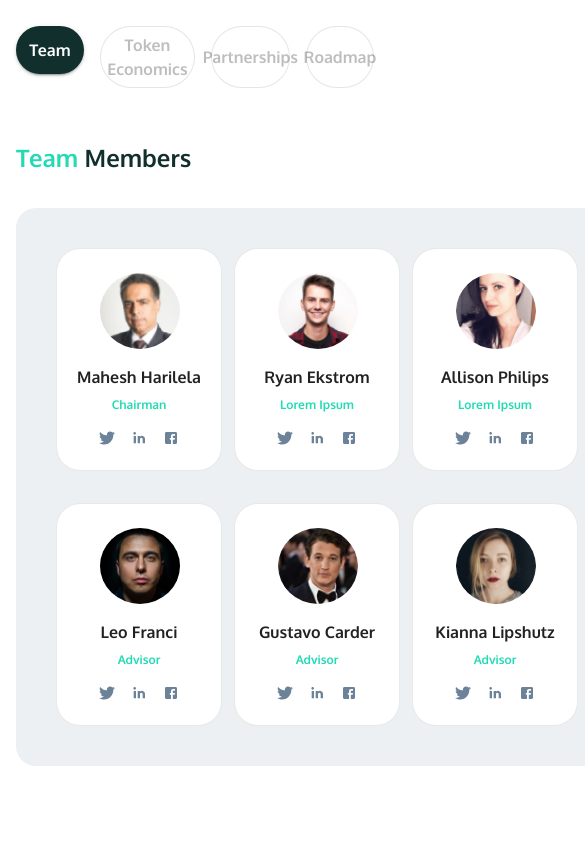
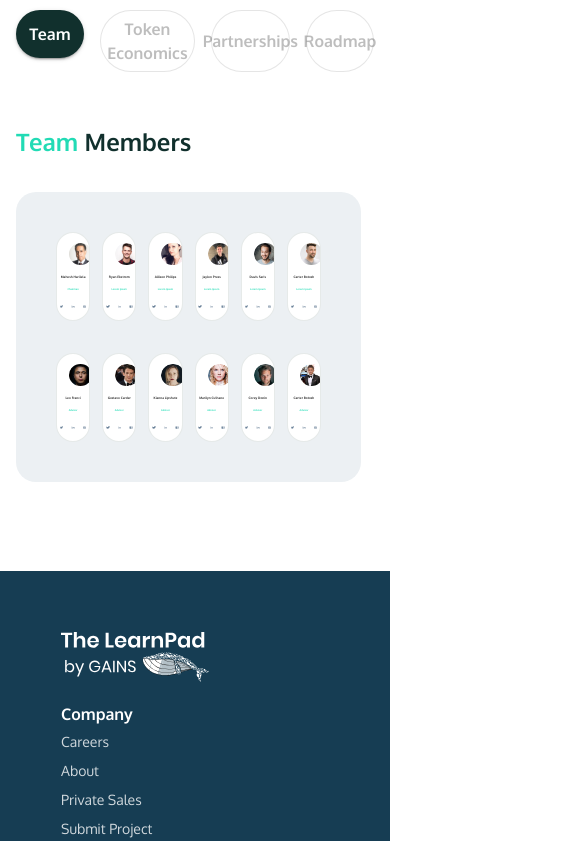
Before and after one commit to Faizan-Khalid99/project-detail-section, a React (Create React App) app: page / in a window 390 px wide. Shown: the part 1156-1997 px from the top of the page, 585 px wide, since content can reach past the window. Built offline with nearby package versions, Linux system fonts and the light colour scheme.

Commit message:
kind of responsive

```diff
--- a/src/Components/Header.jsx
+++ b/src/Components/Header.jsx
@@ -14,7 +14,8 @@ import {
   useMediaQuery,
   useTheme,
 } from "@mui/material";
-import HeaderLogo from "../Assets/HeaderLogo.svg";
+import { ReactComponent as HeaderLogo } from "../Assets/HeaderLogo.svg";
+// import HeaderLogo from "../Assets/HeaderLogo.svg";
 import NotificationIcon from "../Assets/NotificationIcon.svg";
 import HeaderProfilePic from "../Assets/HeaderProfilePic.png";
 import MenuIcon from "../Assets/MenuIcon.svg";
@@ -35,7 +36,7 @@ const Header = () => {
           <Box sx={{ flexGrow: 1 }}>
             <Link href="/">
               {" "}
-              <img src={HeaderLogo} alt="Logo" />
+              <HeaderLogo />
             </Link>
           </Box>
           <Box>
--- a/src/Components/SubHeader.jsx
+++ b/src/Components/SubHeader.jsx
@@ -11,6 +11,7 @@ const SubHeader = () => {
           sx={{
             display: "flex",
             marginTop: "24px",
+            overflow: "hidden",
           }}
         >
           <Button variant="outlined" color="secondary">
--- a/src/Components/Team.jsx
+++ b/src/Components/Team.jsx
@@ -10,6 +10,8 @@ import {
   Avatar,
   CardContent,
   Link,
+  createTheme,
+  useMediaQuery,
 } from "@mui/material";
 import { colors, FONT_WEIGHT } from "../Theme/theme";
 import TwitterCardIcon from "../Assets/TwitterCardIcon.svg";
@@ -27,7 +29,7 @@ import Gustavo from "../Assets/Gustavo.png";
 import Kianna from "../Assets/Kianna.png";
 import Marilyn from "../Assets/Marilyn.png";
 import Corey from "../Assets/Corey.png";
-
+const theme = createTheme();
 const ButtonSection = styled(Box)({
   marginTop: "52px",
 });
@@ -40,20 +42,34 @@ const TeamMemberSection = styled(Box)({
   padding: "40px",
   marginTop: "32px",
   width: "fit-content",
+  [theme.breakpoints.down("sm")]: {
+    width: "345px",
+  },
 });
 const CustomAvatar = styled(Avatar)({
   width: "80px",
   height: "76px",
   marginTop: "24px",
   marginLeft: "43px",
+  [theme.breakpoints.down("md")]: {
+    width: "23.39px",
+    height: "22.2px",
+    marginTop: "10px",
+    marginLeft: "12px",
+    marginBottom: "0px",
+  },
 });
 const Designation = styled(Typography)({
   fontWeight: FONT_WEIGHT.bold,
   fontSize: "12px",
   lineHeight: "15.15px",
   marginTop: "8px",
+  [theme.breakpoints.down("md")]: {
+    marginTop: "2px",
+  },
 });
 const Team = () => {
+  const isMobile = useMediaQuery(theme.breakpoints.down("md"));
   return (
     <Container fixed>
       <ButtonSection>
@@ -77,16 +93,21 @@ const Team = () => {
           <Card>
             <CustomAvatar alt="Mahesh" src={Mahesh} />
             <CardContent>
-              <Typography gutterBottom align="center" variant="h6">
+              <Typography
+                gutterBottom={isMobile ? false : true}
+                align="center"
+                variant="h6"
+              >
                 Mahesh Harilela
                 <Designation align="center" color="primary">
                   Chairman
                 </Designation>
               </Typography>
               <Stack
-                sx={{ marginTop: 2, display: "flex", justifyContent: "center" }}
+                sx={{ display: "flex", justifyContent: "center" }}
                 direction="row"
-                spacing={2}
+                spacing={isMobile ? 1 : 2}
+                mt={isMobile ? 0 : 2}
               >
                 <Link href="">
                   <img src={TwitterCardIcon} alt="twitter" />{" "}
@@ -103,16 +124,21 @@ const Team = () => {
           <Card>
             <CustomAvatar alt="Ryan" src={Ryan} />
             <CardContent>
-              <Typography gutterBottom align="center" variant="h6">
+              <Typography
+                gutterBottom={isMobile ? false : true}
+                align="center"
+                variant="h6"
+              >
                 Ryan Ekstrom
                 <Designation align="center" color="primary">
                   Lorem Ipsum
                 </Designation>
               </Typography>
               <Stack
-                sx={{ marginTop: 2, display: "flex", justifyContent: "center" }}
+                sx={{ display: "flex", justifyContent: "center" }}
                 direction="row"
-                spacing={2}
+                spacing={isMobile ? 1 : 2}
+                mt={isMobile ? 0 : 2}
               >
                 <Link href="">
                   <img src={TwitterCardIcon} alt="twitter" />{" "}
@@ -129,16 +155,21 @@ const Team = () => {
           <Card>
             <CustomAvatar alt="Allison" src={Allison} />
             <CardContent>
-              <Typography gutterBottom align="center" variant="h6">
+              <Typography
+                gutterBottom={isMobile ? false : true}
+                align="center"
+                variant="h6"
+              >
                 Allison Philips
                 <Designation align="center" color="primary">
                   Lorem Ipsum
                 </Designation>
               </Typography>
               <Stack
-                sx={{ marginTop: 2, display: "flex", justifyContent: "center" }}
+                sx={{ display: "flex", justifyContent: "center" }}
                 direction="row"
-                spacing={2}
+                spacing={isMobile ? 1 : 2}
+                mt={isMobile ? 0 : 2}
               >
                 <Link href="">
                   <img src={TwitterCardIcon} alt="twitter" />{" "}
@@ -155,16 +186,21 @@ const Team = () => {
           <Card>
             <CustomAvatar alt="Jaylon" src={Jaylon} />
             <CardContent>
-              <Typography gutterBottom align="center" variant="h6">
+              <Typography
+                gutterBottom={isMobile ? false : true}
+                align="center"
+                variant="h6"
+              >
                 Jaylon Press
                 <Designation align="center" color="primary">
                   Lorem Ipsum
                 </Designation>
               </Typography>
               <Stack
-                sx={{ marginTop: 2, display: "flex", justifyContent: "center" }}
+                sx={{ display: "flex", justifyContent: "center" }}
                 direction="row"
-                spacing={2}
+                spacing={isMobile ? 1 : 2}
+                mt={isMobile ? 0 : 2}
               >
                 <Link href="">
                   <img src={TwitterCardIcon} alt="twitter" />{" "}
@@ -181,16 +217,21 @@ const Team = () => {
           <Card>
             <CustomAvatar alt="Davis" src={Davis} />
             <CardContent>
-              <Typography gutterBottom align="center" variant="h6">
+              <Typography
+                gutterBottom={isMobile ? false : true}
+                align="center"
+                variant="h6"
+              >
                 Davis Saris
                 <Designation align="center" color="primary">
                   Lorem Ipsum
                 </Designation>
               </Typography>
               <Stack
-                sx={{ marginTop: 2, display: "flex", justifyContent: "center" }}
+                sx={{ display: "flex", justifyContent: "center" }}
                 direction="row"
-                spacing={2}
+                spacing={isMobile ? 1 : 2}
+                mt={isMobile ? 0 : 2}
               >
                 <Link href="">
                   <img src={TwitterCardIcon} alt="twitter" />{" "}
@@ -207,16 +248,21 @@ const Team = () => {
           <Card>
             <CustomAvatar alt="Carter" src={Carter} />
             <CardContent>
-              <Typography gutterBottom align="center" variant="h6">
+              <Typography
+                gutterBottom={isMobile ? false : true}
+                align="center"
+                variant="h6"
+              >
                 Carter Botosh
                 <Designation align="center" color="primary">
                   Lorem Ipsum
                 </Designation>
               </Typography>
               <Stack
-                sx={{ marginTop: 2, display: "flex", justifyContent: "center" }}
+                sx={{ display: "flex", justifyContent: "center" }}
                 direction="row"
-                spacing={2}
+                spacing={isMobile ? 1 : 2}
+                mt={isMobile ? 0 : 2}
               >
                 <Link href="">
                   <img src={TwitterCardIcon} alt="twitter" />{" "}
@@ -235,16 +281,21 @@ const Team = () => {
           <Card>
             <CustomAvatar alt="Leo" src={Leo} />
             <CardContent>
-              <Typography gutterBottom align="center" variant="h6">
+              <Typography
+                gutterBottom={isMobile ? false : true}
+                align="center"
+                variant="h6"
+              >
                 Leo Franci
                 <Designation align="center" color="primary">
                   Advisor
                 </Designation>
               </Typography>
               <Stack
-                sx={{ marginTop: 2, display: "flex", justifyContent: "center" }}
+                sx={{ display: "flex", justifyContent: "center" }}
                 direction="row"
-                spacing={2}
+                spacing={isMobile ? 1 : 2}
+                mt={isMobile ? 0 : 2}
               >
                 <Link href="">
                   <img src={TwitterCardIcon} alt="twitter" />{" "}
@@ -261,16 +312,21 @@ const Team = () => {
           <Card>
             <CustomAvatar alt="Gus" src={Gustavo} />
             <CardContent>
-              <Typography gutterBottom align="center" variant="h6">
+              <Typography
+                gutterBottom={isMobile ? false : true}
+                align="center"
+                variant="h6"
+              >
                 Gustavo Carder
                 <Designation align="center" color="primary">
                   Advisor
                 </Designation>
               </Typography>
               <Stack
-                sx={{ marginTop: 2, display: "flex", justifyContent: "center" }}
+                sx={{ display: "flex", justifyContent: "center" }}
                 direction="row"
-                spacing={2}
+                spacing={isMobile ? 1 : 2}
+                mt={isMobile ? 0 : 2}
               >
                 <Link href="">
                   <img src={TwitterCardIcon} alt="twitter" />{" "}
@@ -287,16 +343,21 @@ const Team = () => {
           <Card>
             <CustomAvatar alt="Kianna" src={Kianna} />
             <CardContent>
-              <Typography gutterBottom align="center" variant="h6">
+              <Typography
+                gutterBottom={isMobile ? false : true}
+                align="center"
+                variant="h6"
+              >
                 Kianna Lipshutz
                 <Designation align="center" color="primary">
                   Advisor
                 </Designation>
               </Typography>
               <Stack
-                sx={{ marginTop: 2, display: "flex", justifyContent: "center" }}
+                sx={{ display: "flex", justifyContent: "center" }}
                 direction="row"
-                spacing={2}
+                spacing={isMobile ? 1 : 2}
+                mt={isMobile ? 0 : 2}
               >
                 <Link href="">
                   <img src={TwitterCardIcon} alt="twitter" />{" "}
@@ -313,16 +374,21 @@ const Team = () => {
           <Card>
             <CustomAvatar alt="Marilyn" src={Marilyn} />
             <CardContent>
-              <Typography gutterBottom align="center" variant="h6">
+              <Typography
+                gutterBottom={isMobile ? false : true}
+                align="center"
+                variant="h6"
+              >
                 Marilyn Culhane
                 <Designation align="center" color="primary">
                   Advisor
                 </Designation>
               </Typography>
               <Stack
-                sx={{ marginTop: 2, display: "flex", justifyContent: "center" }}
+                sx={{ display: "flex", justifyContent: "center" }}
                 direction="row"
-                spacing={2}
+                spacing={isMobile ? 1 : 2}
+                mt={isMobile ? 0 : 2}
               >
                 <Link href="">
                   <img src={TwitterCardIcon} alt="twitter" />{" "}
@@ -339,16 +405,21 @@ const Team = () => {
           <Card>
             <CustomAvatar alt="Corey" src={Corey} />
             <CardContent>
-              <Typography gutterBottom align="center" variant="h6">
+              <Typography
+                gutterBottom={isMobile ? false : true}
+                align="center"
+                variant="h6"
+              >
                 Corey Donin
                 <Designation align="center" color="primary">
                   Advisor
                 </Designation>
               </Typography>
               <Stack
-                sx={{ marginTop: 2, display: "flex", justifyContent: "center" }}
+                sx={{ display: "flex", justifyContent: "center" }}
                 direction="row"
-                spacing={2}
+                spacing={isMobile ? 1 : 2}
+                mt={isMobile ? 0 : 2}
               >
                 <Link href="">
                   <img src={TwitterCardIcon} alt="twitter" />{" "}
@@ -365,16 +436,21 @@ const Team = () => {
           <Card>
             <CustomAvatar alt="Carter2" src={Carter2} />
             <CardContent>
-              <Typography gutterBottom align="center" variant="h6">
+              <Typography
+                gutterBottom={isMobile ? false : true}
+                align="center"
+                variant="h6"
+              >
                 Carter Botosh
                 <Designation align="center" color="primary">
                   Advisor
                 </Designation>
               </Typography>
               <Stack
-                sx={{ marginTop: 2, display: "flex", justifyContent: "center" }}
+                sx={{ display: "flex", justifyContent: "center" }}
                 direction="row"
-                spacing={2}
+                spacing={isMobile ? 1 : 2}
+                mt={isMobile ? 0 : 2}
               >
                 <Link href="">
                   <img src={TwitterCardIcon} alt="twitter" />{" "}
--- a/src/Theme/theme.js
+++ b/src/Theme/theme.js
@@ -91,6 +91,9 @@ export const theme = createTheme({
       fontSize: "1rem",
       fontWeight: FONT_WEIGHT.bold,
       lineHeight: "1.5rem",
+      [defaultTheme.breakpoints.down("md")]: {
+        fontSize: "0.2rem",
+      },
     },
     body1: {
       [defaultTheme.breakpoints.down("md")]: {
@@ -258,9 +261,28 @@ export const theme = createTheme({
           border: "1px solid rgba(17, 48, 45, 0.1)",
           background: colors.white,
           boxShadow: "none",
+          [defaultTheme.breakpoints.down("md")]: {
+            width: "48.53px",
+            height: "89.15px",
+          },
         },
       },
     },
+    MuiCardContent: {
+      styleOverrides: {
+        root: {
+          [defaultTheme.breakpoints.down("md")]: {
+            padding: "0px",
+            "& .MuiTypography-body1": {
+              fontSize: "2.5px",
+              lineHeight: "1px",
+              marginTop: 0,
+            },
+          },
+        },
+      },
+    },
+
     MuiTextField: {
       styleOverrides: {
         root: {
@@ -300,5 +322,17 @@ export const theme = createTheme({
         },
       },
     },
+    MuiLink: {
+      styleOverrides: {
+        root: {
+          "& img": {
+            [defaultTheme.breakpoints.down("md")]: {
+              width: "3.51px",
+              height: "3.51px",
+            },
+          },
+        },
+      },
+    },
   },
 });
```
